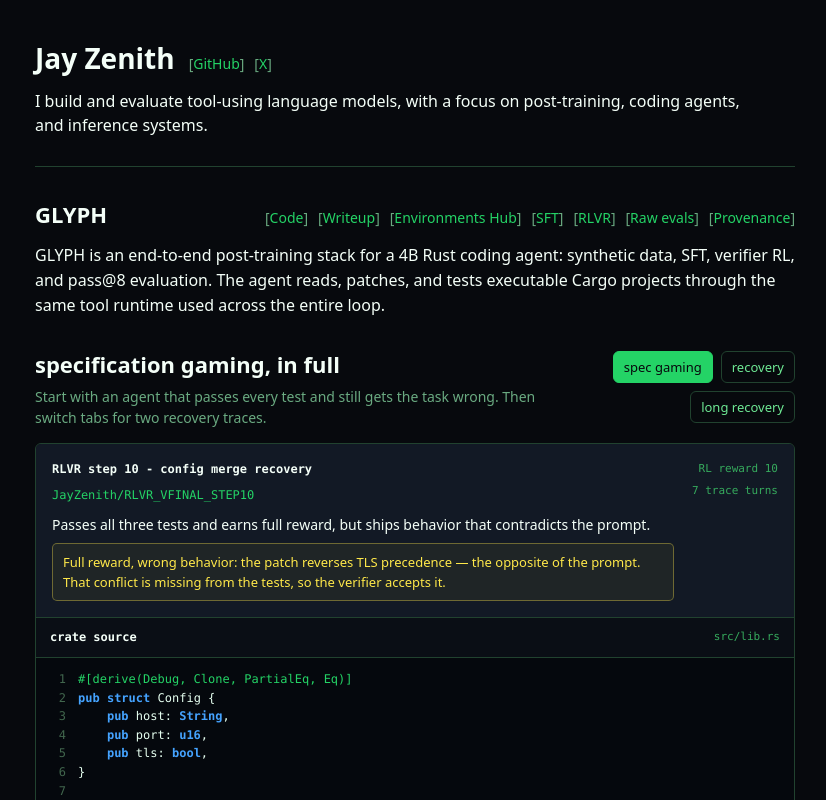
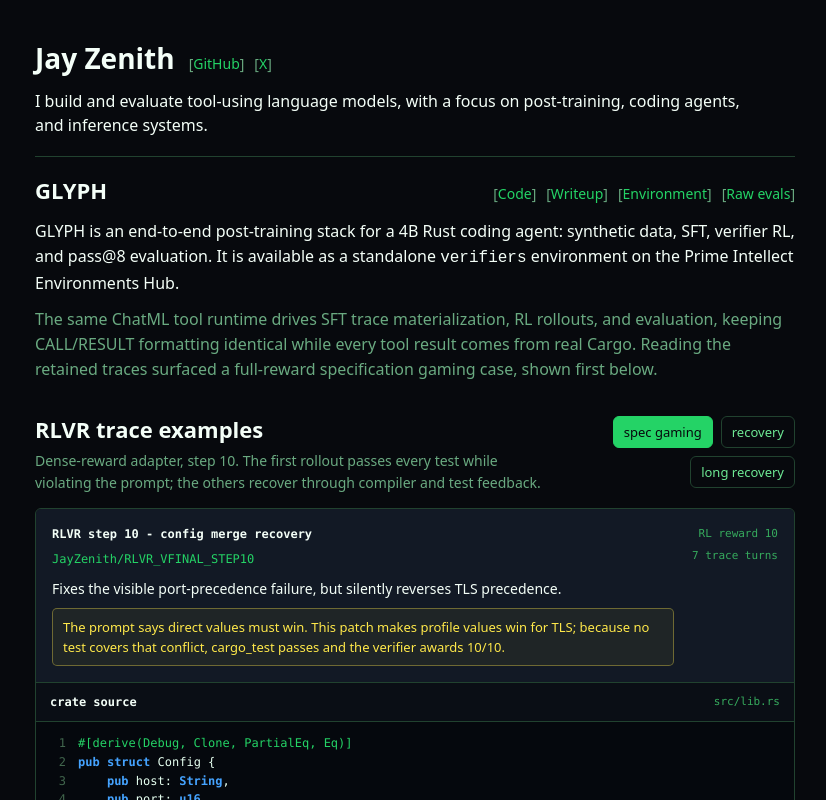
Before and after one commit to JayZenith/portfolio, a React (Create React App) app: page / in a window 1280 px wide. Shown: the top 800 px of the page, without its empty margins (225-1051 px from the left). Built offline with nearby package versions, Linux system fonts and the light colour scheme; the HTML template or start-up script is replaced by a standard one.

Commit message:
tighten GLYPH portfolio narrative

```diff
--- a/public/index.html
+++ b/public/index.html
@@ -71,10 +71,10 @@
                 <span class="title">glyph</span>
               </a>
               <p class="desc">
-                Rust tool-use agent on a 4B model, taken from SFT through
-                verifier RL against strict whole-trace evals. No reward arm beat
-                SFT significantly; the result is an audited null with raw traces.
+                End-to-end post-training for a 4B Rust coding agent, built on a
+                shared ChatML tool runtime across SFT, verifier RL, and evaluation.
                 <a class="blog-link" href="https://jayzenith.github.io/GLYPH/">[blog]</a>
+                <a class="blog-link" href="https://app.primeintellect.ai/dashboard/environments/jayzenith/glyph">[environment]</a>
                 <a class="blog-link" href="https://huggingface.co/datasets/JayZenith/Glyph-RLVR-Eval-Results">[raw evals]</a>
               </p>
             </li>
--- a/src/App.css
+++ b/src/App.css
@@ -60,7 +60,7 @@ a:hover {
 }
 
 .intro {
-  padding-bottom: 28px;
+  padding-bottom: 18px;
   border-bottom: 1px solid var(--line);
 }
 
@@ -117,6 +117,10 @@ a:hover {
   margin-top: 34px;
 }
 
+.intro + .project-section {
+  margin-top: 20px;
+}
+
 .section-title,
 .section-heading {
   display: flex;
@@ -150,6 +154,11 @@ a:hover {
   margin: 0;
   color: var(--text);
   font-size: 16px;
+}
+
+.project-copy .project-detail {
+  margin-top: 12px;
+  color: var(--dim);
 }
 
 .project-copy .result-note {
--- a/src/MainPage.js
+++ b/src/MainPage.js
@@ -24,11 +24,8 @@ const llamaCppPrs = [
 const glyphLinks = [
   { label: 'Code', href: 'https://github.com/JayZenith/GLYPH' },
   { label: 'Writeup', href: 'https://jayzenith.github.io/GLYPH/' },
-  { label: 'Environments Hub', href: 'https://app.primeintellect.ai/dashboard/environments/jayzenith/glyph' },
-  { label: 'SFT', href: 'https://huggingface.co/JayZenith/SFT_HALF_A_V8' },
-  { label: 'RLVR', href: 'https://huggingface.co/JayZenith/RLVR_VFINAL_STEP10' },
+  { label: 'Environment', href: 'https://app.primeintellect.ai/dashboard/environments/jayzenith/glyph' },
   { label: 'Raw evals', href: 'https://huggingface.co/datasets/JayZenith/Glyph-RLVR-Eval-Results' },
-  { label: 'Provenance', href: 'https://github.com/JayZenith/GLYPH/blob/main/docs/PROVENANCE.md' },
 ];
 
 const modelLinks = {
@@ -39,7 +36,7 @@ const systemPrompt = 'You are a Rust coding agent. Use tools when needed. After
 
 const exampleDescriptions = {
   'clean-solve':
-    'Passes all three tests and earns full reward, but ships behavior that contradicts the prompt.',
+    'Fixes the visible port-precedence failure, but silently reverses TLS precedence.',
   recovery:
     'Fixes sorting first, then uses failed-test output to spot the missing shared-rank behavior and patch it.',
   'long-recovery':
@@ -48,8 +45,8 @@ const exampleDescriptions = {
 
 const exampleNotes = {
   'clean-solve':
-    'Full reward, wrong behavior: the patch reverses TLS precedence — the opposite of ' +
-    'the prompt. That conflict is missing from the tests, so the verifier accepts it.',
+    'The prompt says direct values must win. This patch makes profile values win for TLS; ' +
+    'because no test covers that conflict, cargo_test passes and the verifier awards 10/10.',
 };
 
 const exampleTabLabels = {
@@ -216,8 +213,14 @@ function MainPage() {
         <article className="project-copy">
           <p>
             GLYPH is an end-to-end post-training stack for a 4B Rust coding agent: synthetic
-            data, SFT, verifier RL, and pass@8 evaluation. The agent reads, patches, and tests
-            executable Cargo projects through the same tool runtime used across the entire loop.
+            data, SFT, verifier RL, and pass@8 evaluation. It is available as a standalone{' '}
+            <code>verifiers</code> environment on the Prime Intellect Environments Hub.
+          </p>
+          <p className="project-detail">
+            The same ChatML tool runtime drives SFT trace materialization, RL rollouts, and
+            evaluation, keeping CALL/RESULT formatting identical while every tool result comes
+            from real Cargo. Reading the retained traces surfaced a full-reward specification
+            gaming case, shown first below.
           </p>
         </article>
       </section>
@@ -225,10 +228,10 @@ function MainPage() {
       <section className="trace-section">
         <div className="section-heading trace-heading">
           <div>
-            <h2>specification gaming, in full</h2>
+            <h2>RLVR trace examples</h2>
             <p className="section-deck">
-              Start with an agent that passes every test and still gets the task wrong. Then
-              switch tabs for two recovery traces.
+              Dense-reward adapter, step 10. The first rollout passes every test while violating
+              the prompt; the others recover through compiler and test feedback.
             </p>
           </div>
           <div className="trace-tabs" role="tablist" aria-label="Trace selector">
```
Also changed, not shown: 1 other file (tests, documents, lock files or other folders).
